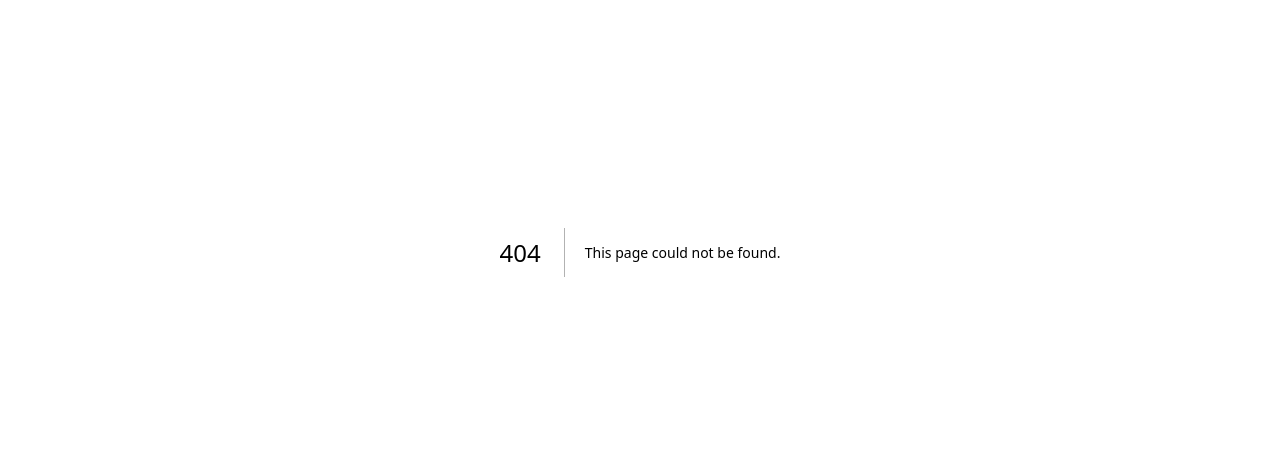
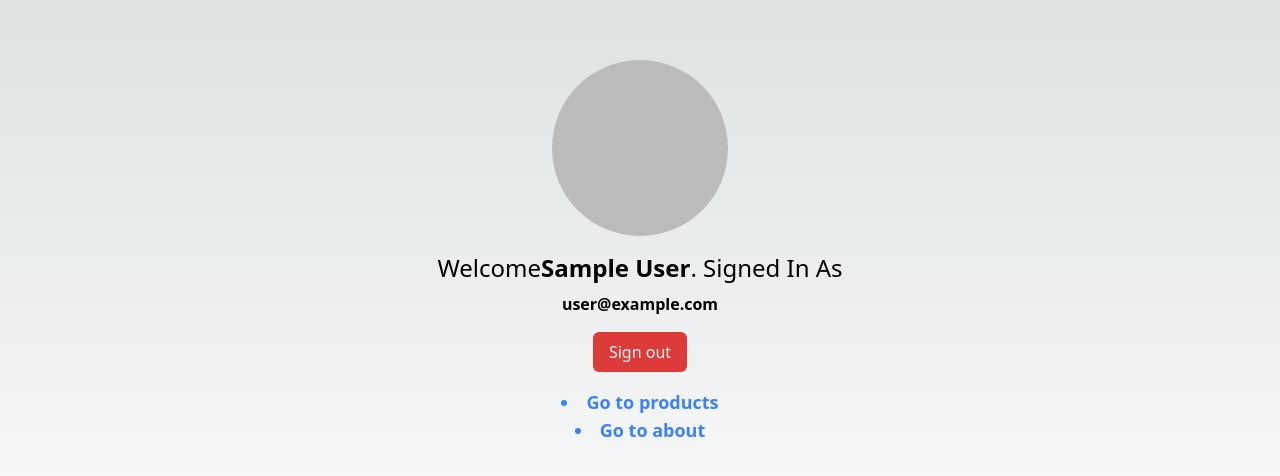
Before and after one commit to TLRKiliann/next-chat, a Next.js app in the folder my-app/: page /logout in a window 1280 px wide. Before the commit this address had no page. Shown: the part 148-624 px from the top of the page. Built offline with nearby package versions, Linux system fonts and the light colour scheme; no server answers; sample sign-in values are in the browser's storage.

Commit message:
next-auth setup

```diff
--- /dev/null
+++ b/my-app/app/(auth)/forgotpassword/page.tsx
@@ -0,0 +1,7 @@
+import React from 'react'
+
+export default function ForgotPassword() {
+  return (
+    <div>ForgotPassword</div>
+  )
+}
--- /dev/null
+++ b/my-app/app/(auth)/login/page.tsx
@@ -0,0 +1,33 @@
+"use client";
+
+import React from 'react'
+import { signIn, useSession } from "next-auth/react";
+import { redirect } from 'next/navigation';
+
+export default function Login() {
+
+  const { data: session } = useSession();
+
+  if (!session) {
+    return (
+      <div className="w-full h-screen flex flex-col justify-center items-center">
+        <p className="text-2xl text-gray-600 mb-2">
+          Not Signed In
+        </p>
+        <button className="btn-primary mb-2"
+          onClick={() => signIn('google')}
+        >
+          Sign in with google
+        </button>
+        <button className="text-gray-700 border transition trasform duration-200
+          hover:scale-105 py-2 px-4 rounded-md hover:shadow-btn mb-2"
+          onClick={() => signIn('github')}
+        >
+          Sign in with github
+        </button>
+      </div>
+    )
+  } else {
+    redirect("/chatroom")
+  }
+}
--- /dev/null
+++ b/my-app/app/(auth)/logout/page.tsx
@@ -0,0 +1,53 @@
+"use client";
+
+import React from 'react'
+import { useSession, signOut } from "next-auth/react";
+import { redirect } from 'next/navigation';
+import Link from 'next/link';
+import Image from "next/image";
+
+export default function LogoutPage() {
+
+  const { data: session } = useSession();
+
+  if (session) {
+    return (
+      <div className="w-full h-screen flex flex-col justify-center items-center">
+        <div className="w-44 h-44 relative mb-4">
+          <Image
+              src={session.user?.image as string}
+              fill
+              alt="img profile session"
+              className="object-cover rounded-full"
+          />
+        </div>
+        <p className="text-2xl mb-2">Welcome
+        <span className="font-bold">
+          {session.user?.name}
+        </span>. Signed In As</p>
+        <p className="font-bold mb-4">
+          {session.user?.email}
+        </p>
+        <button className="text-slate-50 bg-red-600/90 transition trasform duration-200
+          hover:scale-105 py-2 px-4 rounded-md hover:shadow-btn"
+          onClick={() => signOut()}>
+          Sign out
+        </button>
+        <li className="text-lg font-bold text-blue-500 hover:text-blue-600 active:text-blue-400 mt-4">
+          <Link href="/products">
+            Go to products
+          </Link>
+        </li>
+
+        <li className="text-lg font-bold text-blue-500 hover:text-blue-600 active:text-blue-400">
+          <Link href="/about">
+            Go to about
+          </Link>
+        </li>
+
+      </div>
+    )
+  } else {
+      redirect("/");
+  }
+}
--- /dev/null
+++ b/my-app/app/api/auth/[...nextauth]/route.ts
@@ -0,0 +1,34 @@
+import NextAuth from "next-auth";
+import { redirect } from 'next/navigation';
+import GithubProvider from "next-auth/providers/github"
+import GoogleProvider from "next-auth/providers/google";
+
+const handlers = NextAuth({
+    providers: [
+        GithubProvider({
+            clientId: process.env.GITHUB_ID as string,
+            clientSecret: process.env.GITHUB_SECRET as string,
+        }),
+        GoogleProvider({
+            clientId: process.env.GOOGLE_CLIENT_ID as string,
+            clientSecret: process.env.GOOGLE_CLIENT_SECRET as string,
+        })
+    ],
+    callbacks: {
+        async session({ session }) {
+            return session;
+        },
+        async signIn() {
+            const isAllowedToSignIn = true
+            if (isAllowedToSignIn) {
+                console.log("login ok !")
+                return true;
+            } else {
+                console.log("Not logged in !")
+                redirect('/login');
+            }
+        }
+    }
+})
+
+export { handlers as GET, handlers as POST }
--- /dev/null
+++ b/my-app/app/components/SessionWrapper.tsx
@@ -0,0 +1,13 @@
+"use client";
+
+import { SessionProvider } from "next-auth/react"
+
+import React from 'react'
+
+const SessionWrapper = ({children}: {children: React.ReactNode}) => {
+  return (
+    <SessionProvider>{children}</SessionProvider>
+  )
+}
+
+export default SessionWrapper;
--- a/my-app/app/layout.tsx
+++ b/my-app/app/layout.tsx
@@ -1,12 +1,14 @@
 import type { Metadata } from "next";
-import { Inter } from "next/font/google";
+import SessionWrapper from './components/SessionWrapper';
 import "./globals.css";
 
-const inter = Inter({ subsets: ["latin"] });
 
 export const metadata: Metadata = {
-  title: "Create Next App",
-  description: "Generated by create next app",
+  title: {
+    default: "Nextjs 14 Chat",
+    template: "%s | Chat"
+  },
+  description: 'Generated by NextJS14',
 };
 
 export default function RootLayout({
@@ -15,8 +17,10 @@ export default function RootLayout({
   children: React.ReactNode;
 }>) {
   return (
-    <html lang="en">
-      <body className={inter.className}>{children}</body>
-    </html>
+    <SessionWrapper>
+      <html lang="en">
+        <body>{children}</body>
+      </html>
+    </SessionWrapper>
   );
 }
--- /dev/null
+++ b/my-app/app/middleware.ts
@@ -0,0 +1,14 @@
+import type { NextRequest } from 'next/server';
+import { redirect } from 'next/navigation';
+
+export function middleware(request: NextRequest) {
+  if (request.nextUrl.pathname.startsWith('/chatroom')) {
+    redirect('/login')
+  }
+  if (request.nextUrl.pathname.startsWith('/about')) {
+    redirect('/login')
+  }
+}
+export const config = {
+  matcher: ['/products/:path*', '/about/:path*'],
+}
```
Also changed, not shown: 1 other file (tests, documents, lock files or other folders).
